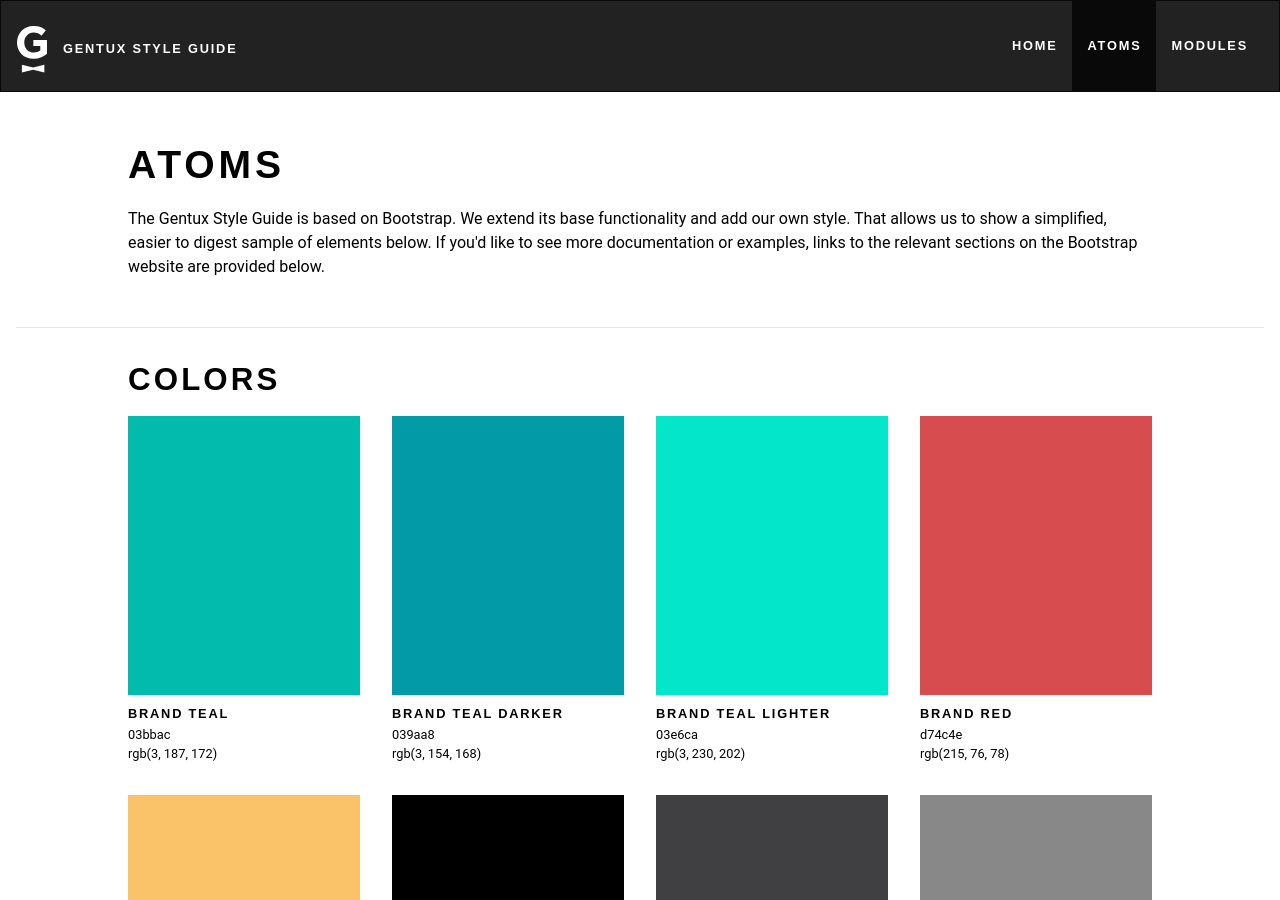
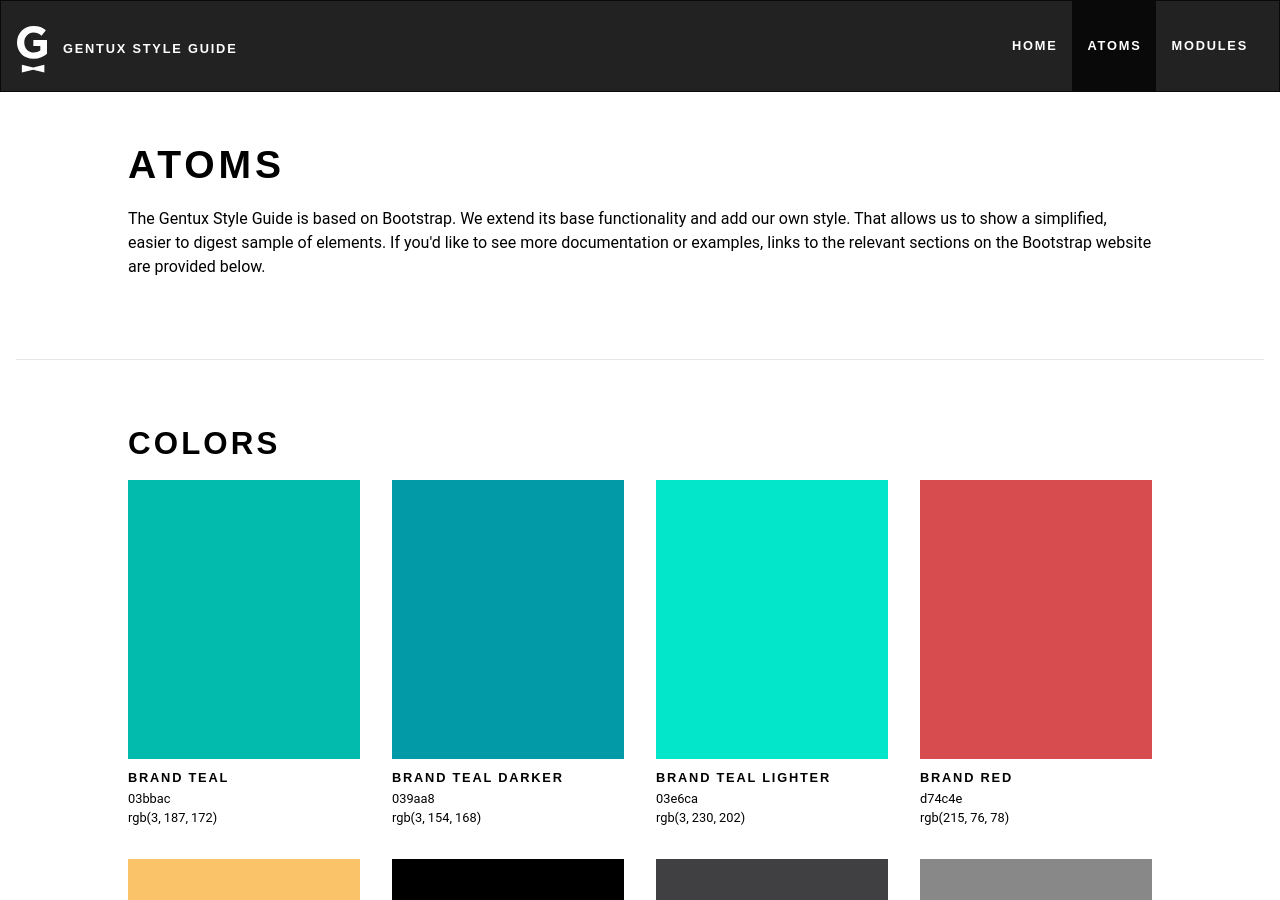
Before and after one commit to generationtux/styleguide, a Jekyll site: the page built from atoms.html, in a window 1280 px wide and 900 px high. Built offline with Jekyll 4.4.1, drawn with Linux system fonts in a browser that asks for light colours; comment, search, counter and statistics services are not loaded.

Commit message:
misc clean up

```diff
--- a/_atoms/04-lists.html
+++ b/_atoms/04-lists.html
@@ -4,7 +4,7 @@ bootstrap-link: http://getbootstrap.com/css/#type-lists
 ---
 
 
-<h3>Definition Lists</h3>
+<h3 class="copy">Definition Lists</h3>
 <div class="row">
   <div class="col-sm-10 col-sm-offset-1 col-lg-10 col-lg-offset-2">
 		<dl>
@@ -21,7 +21,7 @@ bootstrap-link: http://getbootstrap.com/css/#type-lists
 </div><!-- /row -->
 
 
-<h3>Unordered Lists</h3>
+<h3 class="copy">Unordered Lists</h3>
 <div class="row">
   <div class="col-sm-10 col-sm-offset-1 col-lg-10 col-lg-offset-2">
 		<ul>
@@ -44,7 +44,7 @@ bootstrap-link: http://getbootstrap.com/css/#type-lists
 	</div><!-- /col -->
 </div><!-- /row -->
 
-<h3>Ordered Lists</h3>
+<h3 class="copy">Ordered Lists</h3>
 <div class="row">
   <div class="col-sm-10 col-sm-offset-1 col-lg-10 col-lg-offset-2">
 		<ol>
--- a/atoms.html
+++ b/atoms.html
@@ -8,7 +8,7 @@ permalink: /atoms/
   <div class="row">
     <div class="col-sm-12">
       <h1 class="copy uppercase">Atoms</h1>
-      <p>The Gentux Style Guide is based on Bootstrap. We extend its base functionality and add our own style. That allows us to show a simplified, easier to digest sample of elements below. If you'd like to see more documentation or examples, links to the relevant sections on the Bootstrap website are provided below.
+      <p>The Gentux Style Guide is based on Bootstrap. We extend its base functionality and add our own style. That allows us to show a simplified, easier to digest sample of elements. If you'd like to see more documentation or examples, links to the relevant sections on the Bootstrap website are provided&nbsp;below.
     </div>
   </div>
 </div>
@@ -19,7 +19,7 @@ permalink: /atoms/
 <div class="container-fluid">
   <div class="row">
     <div class="col-sm-12">
-      <hr class="vspace-xs-top-lg vspace-xs-btm-clear">
+      <hr class="vspace-xs-top-xl vspace-xs-btm-lg">
     </div>
   </div>
 </div><!-- /.container  -->
@@ -29,17 +29,11 @@ permalink: /atoms/
   <div class="row">
     <div class="col-sm-12">
       <h2 class="copy uppercase">{{ page.title }}</h2>
+
       {% if page.bootstrap-link %}
         <p>For more information on {{ page.title }} visit the <a href="{{ page.bootstrap-link}}">Bootstap Reference</a></p>
       {% endif %}
-    </div>
-  </div>
-</div>
 
-
-<div class="container">
-  <div class="row">
-    <div class="col-sm-12">
       {{ page.content }}
     </div>
   </div>
```
Also changed, not shown: _atoms/05-tables.html (+4 -4 lines).
